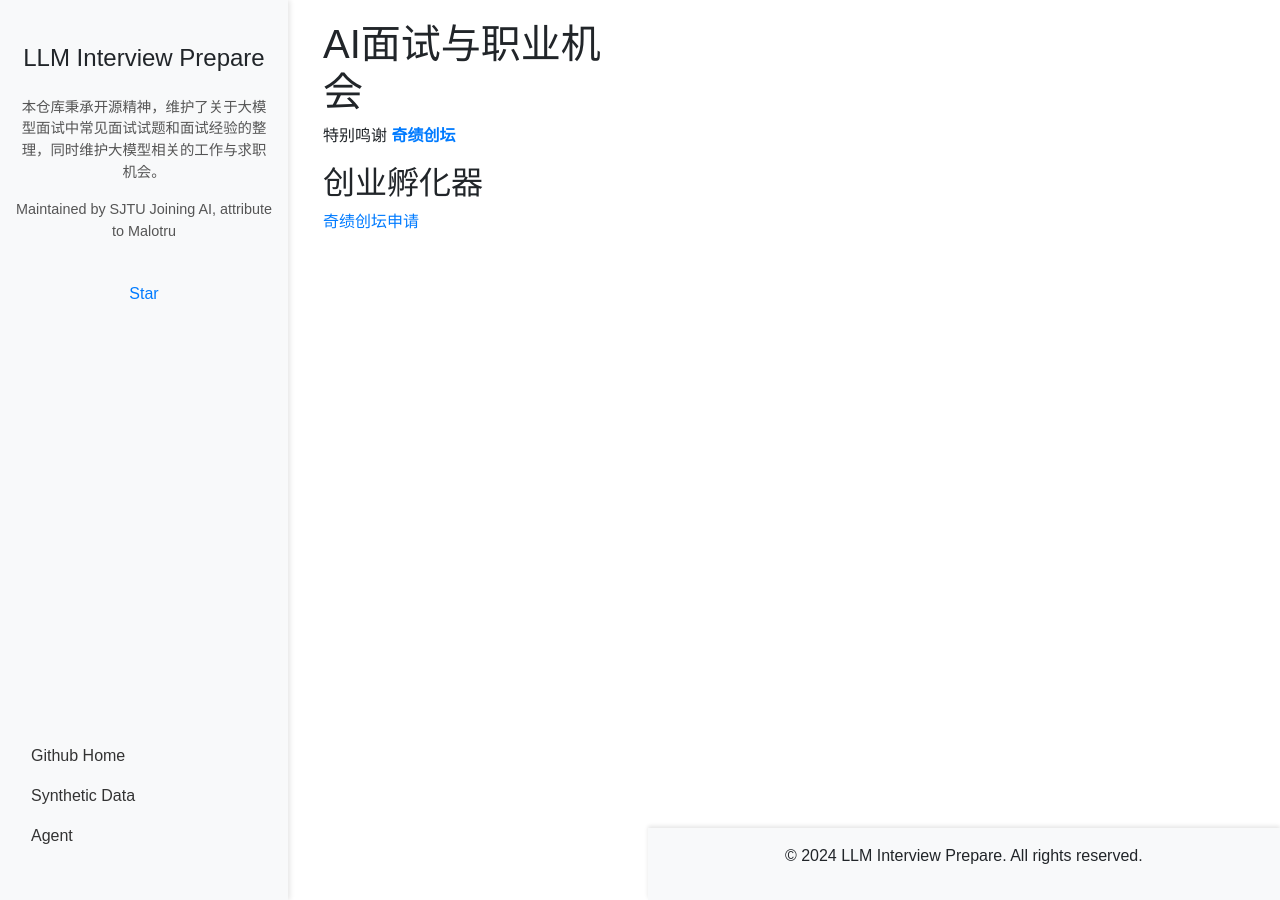
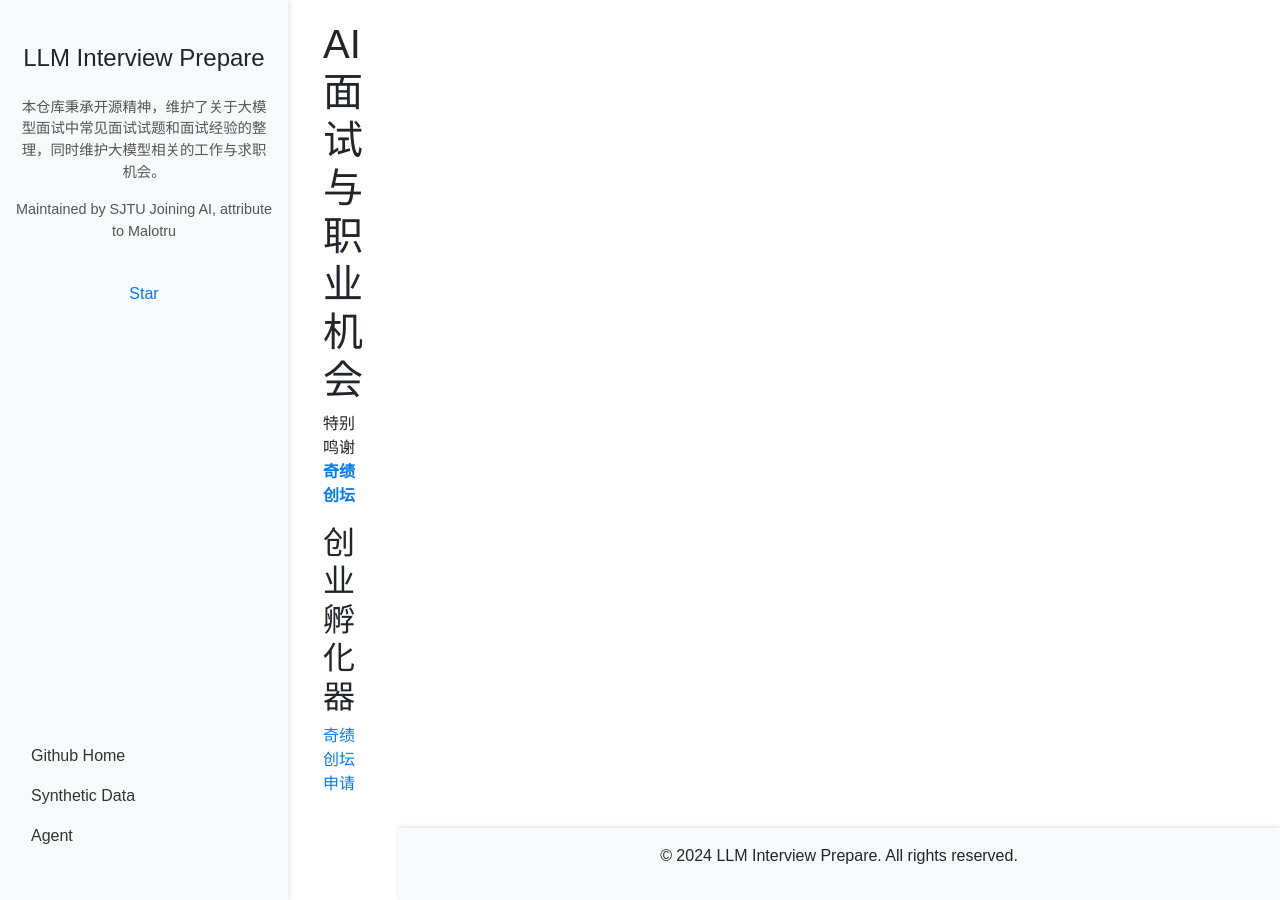
Before and after one commit to Joining-AI/LLM_Interview_Prepare, a Jekyll site: the page built from docs/Part0/Part0-0.md, in a window 1280 px wide. Built offline with Jekyll 4.4.1, drawn with Linux system fonts in a browser that asks for light colours; nearby versions of some CDN libraries; our own code applies the rules of GitHub Pages for plain Markdown files.

Commit message:
Update style.css

```diff
--- a/docs/assets/css/style.css
+++ b/docs/assets/css/style.css
@@ -5,6 +5,11 @@
   flex-direction: row;
   min-height: 100vh;
   margin: 0;
+}
+
+.container-fluid {
+  display: flex;
+  flex: 1;
 }
 
 .sidebar {
```
